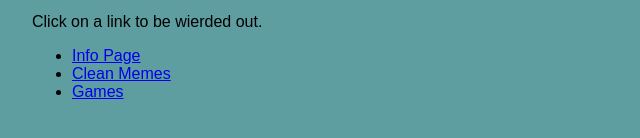
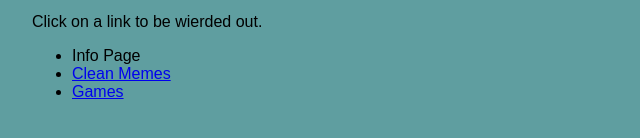
Before and after one commit to MrWaffles1362/MrWaffles1362.github.io, a plain HTML site: page RWWP/HTML/index.html in a window 1280 px wide. Shown: the part 366-504 px from the top of the page, 96-736 px from the left. Drawn offline with Linux system fonts and the light colour scheme; files that its build step writes are made by us from their sources; files whose address does not match are found by name.

Commit message:
Menu Change
Still broken

```diff
--- a/RWWP/HTML/index.html
+++ b/RWWP/HTML/index.html
@@ -10,7 +10,7 @@
         <p>This is our digital HQ</p>
         <p>Click on a link to be wierded out.</p>
         <ul>
-        <li><a href="Info_Page.html">Info Page</a></li>
+        <li class="selected">Info Page</li>
         <li><a href="Memes.html">Clean Memes</a></li>
         <li><a href="Games.html">Games</a></li>
         </ul>
```
